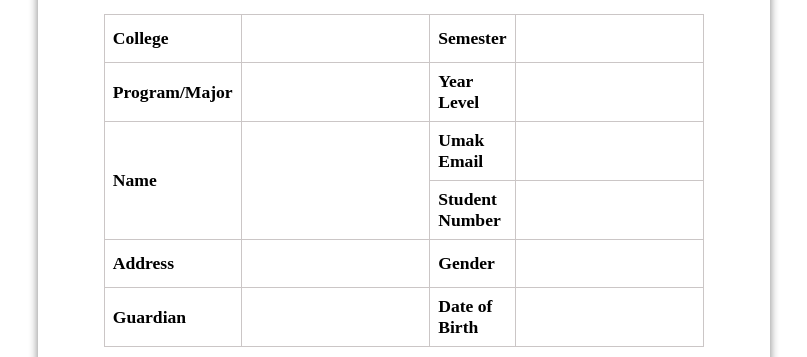
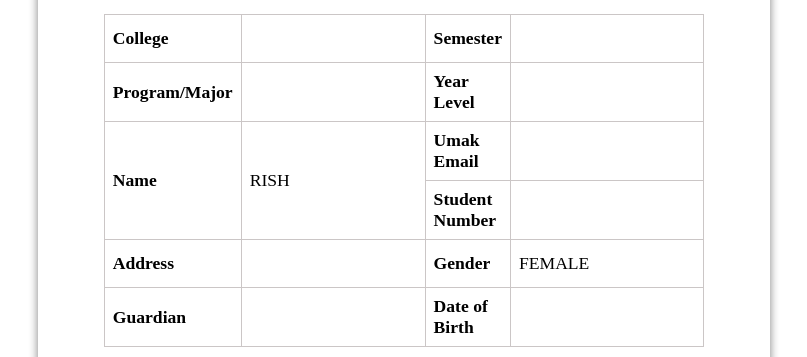
Before and after one commit to Rishrch15/COR-LAYOUT, a plain HTML site: page index.html in a window 1280 px wide. Shown: the part 291-648 px from the top of the page, without its empty margins (236-1043 px from the left). Drawn offline with Linux system fonts and the light colour scheme.

Commit message:
Update and rename COR.html to index.html

```diff
--- a/COR.html
+++ b/index.html
@@ -126,7 +126,7 @@
         </tr>
         <tr>
             <td rowspan="2"><b>Name</b></td>
-            <td rowspan="2"> </td>
+            <td rowspan="2">RISH</td>
             <td><b>Umak Email</b></td>
             <td> </td>
         </tr>
@@ -138,7 +138,7 @@
             <td><b>Address</b></td>
             <td> </td>
             <td><b>Gender</b></td>
-            <td> </td>
+            <td>FEMALE</td>
         </tr>
         <tr>
             <td><b>Guardian</b></td>
```
